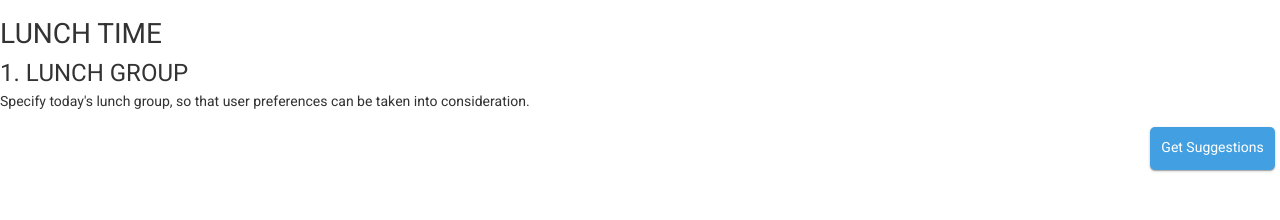
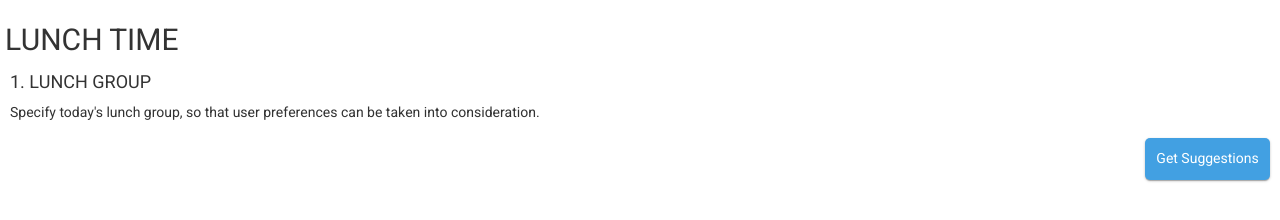
Before and after one commit to michaelaranda-web/lunchabler-web-v2, a React app: page /start in a window 1280 px wide. Built offline with nearby package versions, Linux system fonts and the light colour scheme; no server answers.

Commit message:
Fix styling for Start page after importing Bootstrap.

```diff
--- a/client/css/defaults.scss
+++ b/client/css/defaults.scss
@@ -2,5 +2,17 @@ html, body {
   font-family: 'Heebo', serif;
 }
 
+body {
+  padding: 5px;
+}
+
+h1 {
+  font-size: 30px;
+}
+
+h3 {
+  font-size: 18px;
+}
+
 $success-green: #4caf50;
 $action-blue: #42a0e2;
--- a/client/css/start-page.scss
+++ b/client/css/start-page.scss
@@ -1,13 +1,12 @@
 #start-page {
   font-size: 14px;
 
-  h1 {
-    font-size: 28px;
+  h3, p {
+    margin: 10px 5px;
   }
 
-  h3, p {
-    margin: 5px 0;
-  }
+  #main-content {
+    margin-top: 15px;
 
     .user-button {
       @media (max-width: 414px) {
@@ -15,6 +14,7 @@
       }
 
       display: inline-block;
+      background-color: white;
       border: 3px solid lightgrey;
       border-radius: 5px;
       padding: .5em .8em;
@@ -49,3 +49,4 @@
       }
     }
   }
+}
--- a/client/js/components/start/startPage.js
+++ b/client/js/components/start/startPage.js
@@ -9,11 +9,13 @@ export class StartPage extends React.Component {
     return (
       <div id="start-page">
         <h1>LUNCH TIME</h1>
-        <h3>1. LUNCH GROUP</h3>
-        <p>Specify today's lunch group, so that user preferences can be taken into consideration.</p>
-        <LunchGroupSelector />
-        <div className="button-row">
-          {this.renderGetSuggestionsButton()}
+        <div id="main-content">
+          <h3>1. LUNCH GROUP</h3>
+          <p>Specify today's lunch group, so that user preferences can be taken into consideration.</p>
+          <LunchGroupSelector />
+          <div className="button-row">
+            {this.renderGetSuggestionsButton()}
+          </div>
         </div>
       </div>
     )
--- a/client/js/components/start/userButton.js
+++ b/client/js/components/start/userButton.js
@@ -11,9 +11,9 @@ export class UserButton extends React.Component {
 
   render() {
     return (
-      <a className={`user-button ${this.selectedClass()}`} onClick={() => this.onSelect()}>
+      <span className={`user-button ${this.selectedClass()}`} onClick={() => this.onSelect()}>
         {this.props.userName}
-      </a>
+      </span>
     )
   }
 
```
Lines whose indentation alone changed are shown as unchanged.
